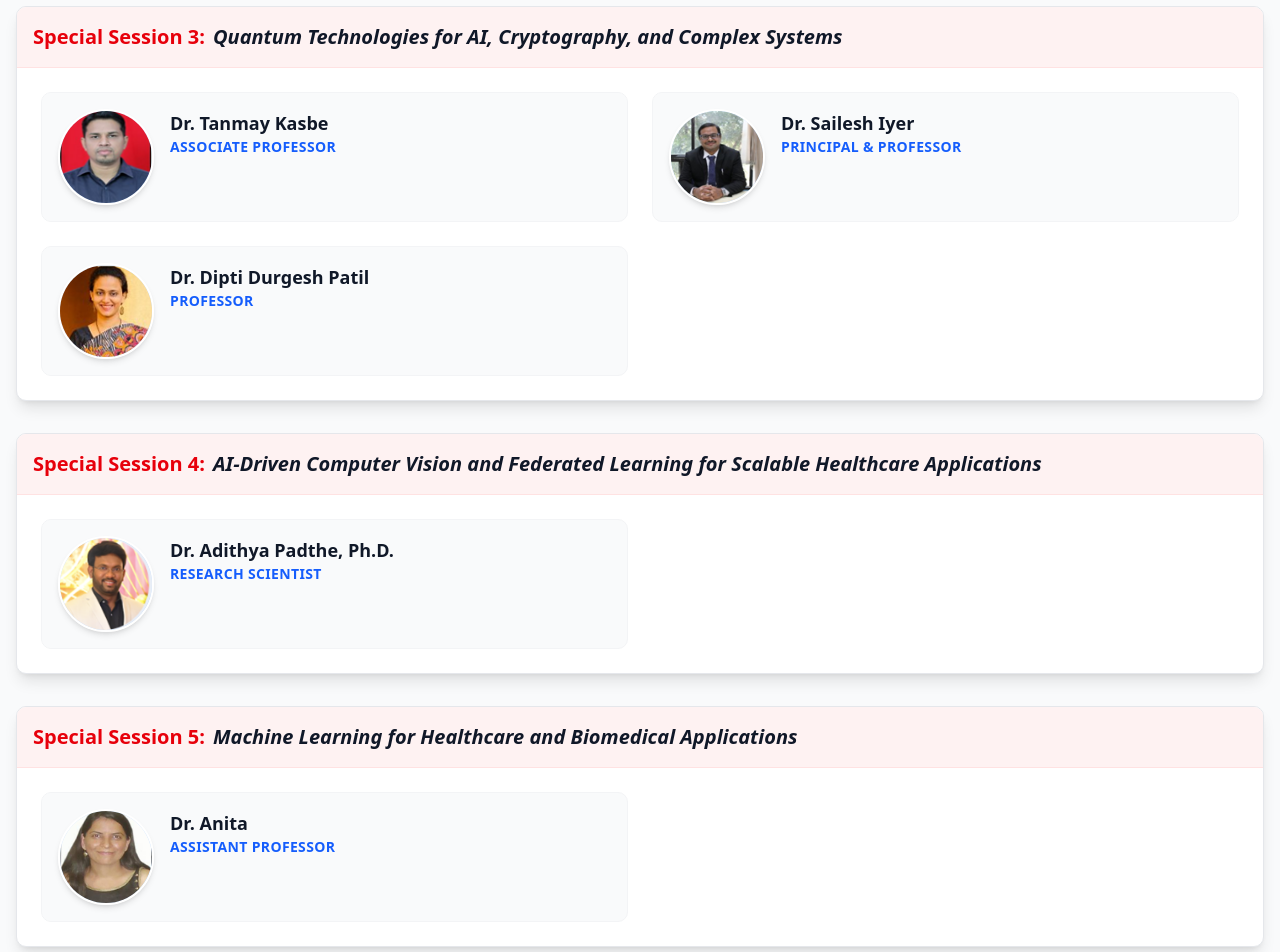
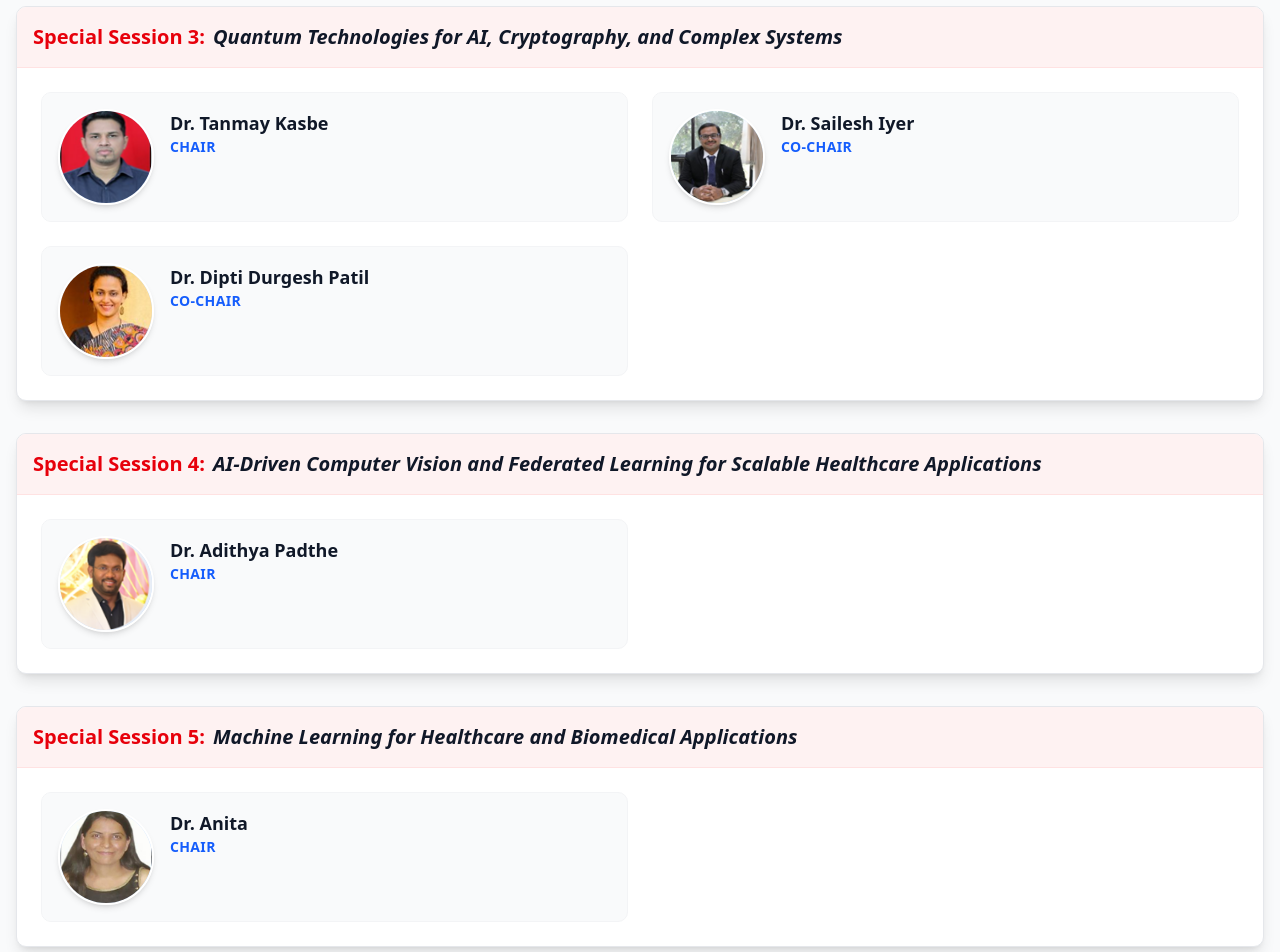
Before and after one commit to nerkoux/icracs-2026, a Next.js app: page /call-for-special-session in a window 1280 px wide. Shown: the part 1320-2272 px from the top of the page. Built offline with nearby package versions, Linux system fonts and the light colour scheme.

Commit message:
Standardize chair roles in special session page
Updated the roles of session chairs and co-chairs to use consistent titles such as 'Chair' and 'Co-Chair' across all special sessions. This improves clarity and uniformity in the display of session leadership.

```diff
--- a/src/app/call-for-special-session/page.tsx
+++ b/src/app/call-for-special-session/page.tsx
@@ -23,7 +23,7 @@ export default function CallForSpecialSessionPage() {
       chairs: [
         {
           name: "Dr. Priyanka Mishra",
-          role: "Session Chair",
+          role: "Chair",
           image: "/specialsessiondata/drpriyanka.png"
         }
       ]
@@ -33,17 +33,17 @@ export default function CallForSpecialSessionPage() {
       chairs: [
         {
           name: "Dr. Varun Malik",
-          role: "Session Chair",
+          role: "Chair",
           image: "/specialsessiondata/varunmalik.png"
         },
         {
           name: "Ms. Kimmi Gupta",
-          role: "Session Co-Chair",
+          role: "Co-Chair",
           image: "/specialsessiondata/kimmigupta.png"
         },
         {
           name: "Dr. Mithlesh Arya",
-          role: "Associate Professor",
+          role: "Co-Chair",
           image: "/specialsessiondata/mithilesharya.png"
         }
       ]
@@ -53,17 +53,17 @@ export default function CallForSpecialSessionPage() {
       chairs: [
         {
           name: "Dr. Tanmay Kasbe",
-          role: "Associate Professor",
+          role: "Chair",
           image: "/specialsessiondata/drtanmay.png"
         },
         {
           name: "Dr. Sailesh Iyer",
-          role: "Principal & Professor",
+          role: "Co-Chair",
           image: "/specialsessiondata/drshailesh.png"
         },
         {
           name: "Dr. Dipti Durgesh Patil",
-          role: "Professor",
+          role: "Co-Chair",
           image: "/specialsessiondata/drdipti.png"
         }
       ]
@@ -72,8 +72,8 @@ export default function CallForSpecialSessionPage() {
       title: "AI-Driven Computer Vision and Federated Learning for Scalable Healthcare Applications",
       chairs: [
         {
-          name: "Dr. Adithya Padthe, Ph.D.",
-          role: "Research Scientist",
+          name: "Dr. Adithya Padthe",
+          role: "Chair",
           image: "/specialsessiondata/draditya.png"
         }
       ]
@@ -83,7 +83,7 @@ export default function CallForSpecialSessionPage() {
       chairs: [
         {
           name: "Dr. Anita",
-          role: "Assistant Professor",
+          role: "Chair",
           image: "/specialsessiondata/dranita.png"
         }
       ]
```
